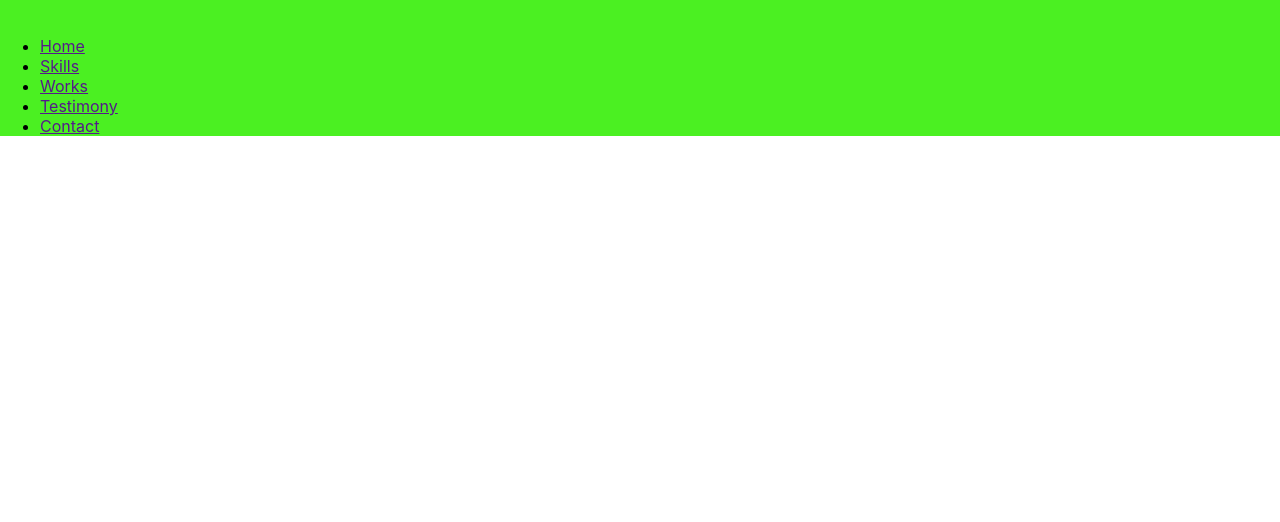
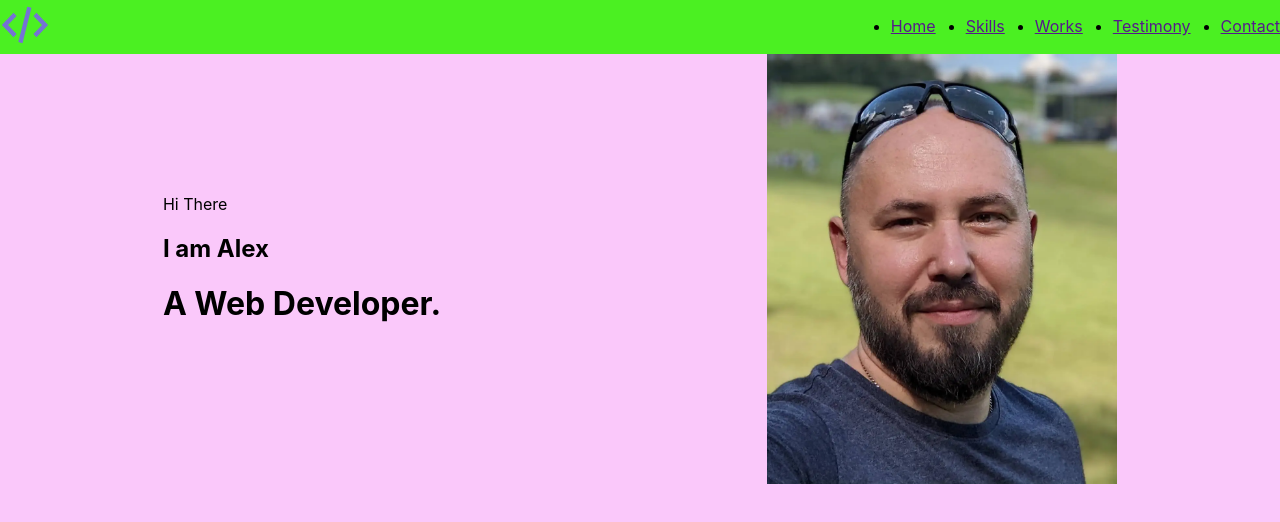
Before and after one commit to alexfcode/portfolio, a React app: page / in a window 1280 px wide. Shown: the top 522 px of the page. Built offline with nearby package versions, Linux system fonts and the light colour scheme.

Commit message:
Main finish

```diff
--- a/src/App.tsx
+++ b/src/App.tsx
@@ -1,12 +1,14 @@
 import './App.css';
 import styled from 'styled-components';
 import { Header } from './layout/header/Header';
+import { Main } from './layout/sections/main/Main';
 
 
 function App() {
     return (
         <div className="App">
             <Header/>
+            <Main />
         </div>
     );
 }
--- /dev/null
+++ b/src/components/FlexWrapper.tsx
@@ -0,0 +1,17 @@
+import styled from "styled-components";
+
+type FlexWrapperPropsType = {
+    direction?: string
+    justify?: string
+    align?: string
+    wrap?: string
+}
+
+export const FlexWrapper = styled.div<FlexWrapperPropsType>`
+display: flex;
+flex-direction: ${props => props.direction || "row"};
+justify-content: ${props => props.justify || "flex-start"};
+align-items: ${props => props.align || "stretch"};
+flex-wrap: ${props => props.wrap || "nowrap"};
+
+`
--- /dev/null
+++ b/src/components/icon/Icon.tsx
@@ -0,0 +1,16 @@
+import iconsStprite from "../../assets/images/icons-sprite.svg"
+type IconPropsType = {
+    iconId: string
+    width?: string
+    height?: string
+    viewbox?: string
+}
+
+export const Icon = (props: IconPropsType) => {
+    return (
+        <svg width={props.width || "50"} height={props.height || "50"} viewBox={props.viewbox || "0 0 50 50"} fill="none" xmlns="http://www.w3.org/2000/svg">
+            <use xlinkHref={`${iconsStprite}#${props.iconId}`} />
+        </svg>
+
+    );
+};
--- a/src/components/logo/Logo.tsx
+++ b/src/components/logo/Logo.tsx
@@ -1,9 +1,10 @@
 import React from "react";
+import { Icon } from "../icon/Icon";
 
 export const Logo = () => {
     return (
         <a href="">
-            <img src="" alt="" />
+            <Icon iconId={"code"} />
         </a>
     )
 
--- a/src/components/menu/Menu.tsx
+++ b/src/components/menu/Menu.tsx
@@ -1,8 +1,9 @@
 import React from "react";
+import styled from "styled-components";
 
 export const Menu = () => {
     return (
-        <nav>
+        <StyledMenu>
             <ul>
                 <li>
                     <a href="">Home</a>
@@ -20,7 +21,14 @@ export const Menu = () => {
                     <a href="">Contact</a>
                 </li>
             </ul>
-        </nav>
+        </StyledMenu>
     );
 
 };
+
+const StyledMenu = styled.nav`
+    ul {
+        display: flex;
+        gap: 30px;
+    }
+`
--- a/src/layout/header/Header.tsx
+++ b/src/layout/header/Header.tsx
@@ -1,8 +1,7 @@
 import React from "react";
 import styled from "styled-components";
+import { Menu } from "../../components/menu/Menu";
 import { Logo } from "../../components/logo/Logo";
-import { Menu } from "../../components/menu/Menu";
-
 
 export const Header = () => {
     return (
@@ -15,4 +14,6 @@ export const Header = () => {
 
 const StyledHeader = styled.header`
  background-color: #4bf022;
+ display: flex;
+ justify-content: space-between
 `
--- /dev/null
+++ b/src/layout/sections/main/Main.tsx
@@ -0,0 +1,43 @@
+import React from "react";
+import styled from "styled-components";
+import photo from "../../../assets/images/ya.webp"
+import { FlexWrapper } from "../../../components/FlexWrapper";
+
+
+export const Main = () => {
+    return (
+        <StyledMain>
+
+            <FlexWrapper align="center" justify="space-around">
+            <div>
+                <span>Hi There</span>
+                <Name>I am Alex</Name>
+                <MainTitle>A Web Developer.</MainTitle>
+            </div>
+            <Photo src={photo} />
+            </FlexWrapper>
+
+
+
+        </StyledMain>
+    );
+};
+
+const Photo = styled.img`
+    width: 350px;
+    height: 430px;
+    object-fit: cover;
+`
+
+const StyledMain = styled.div`
+    min-height: 100vh;
+    background-color: #fac8fa;
+`
+
+const MainTitle = styled.h1`
+
+`
+
+const Name = styled.h2`
+
+`
```
